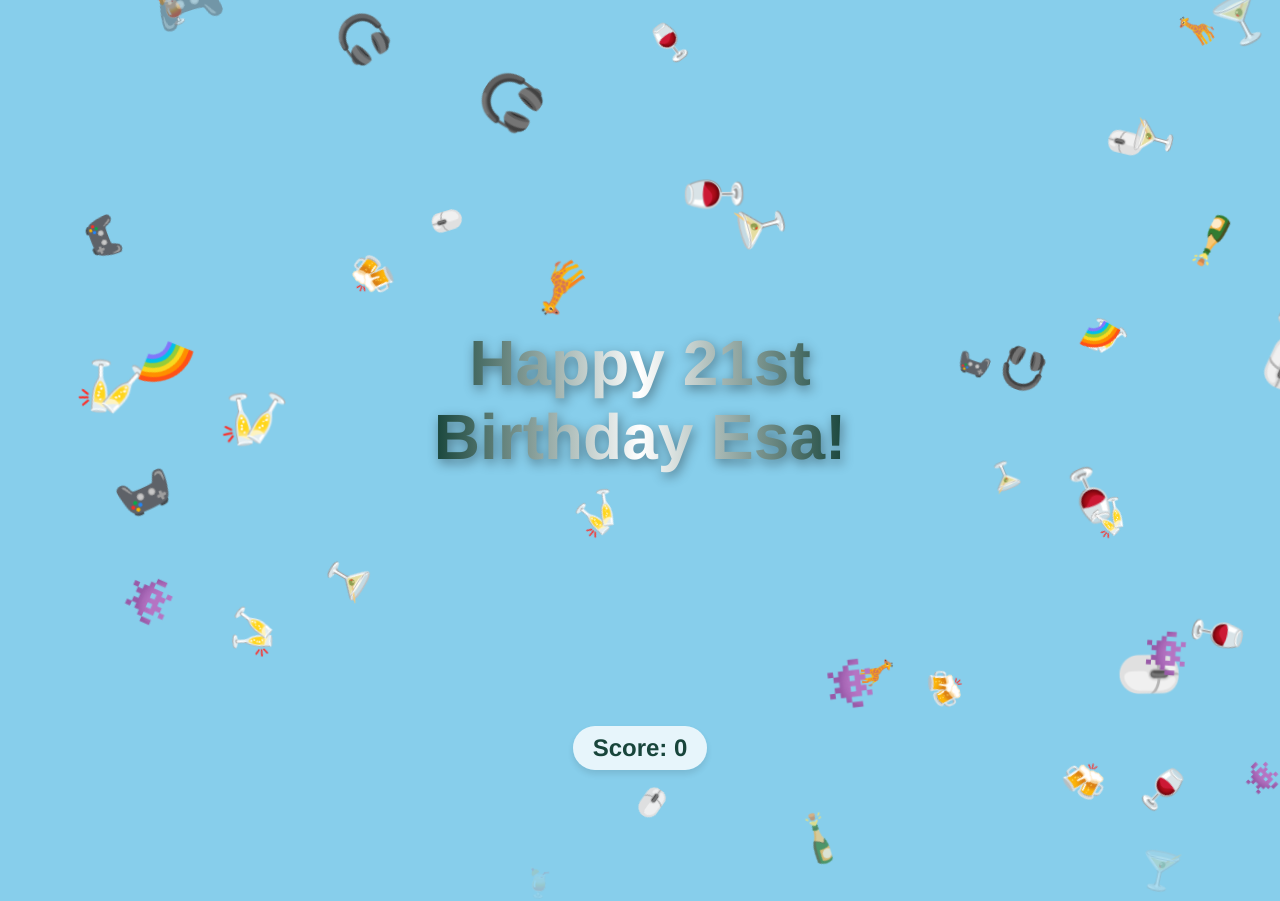
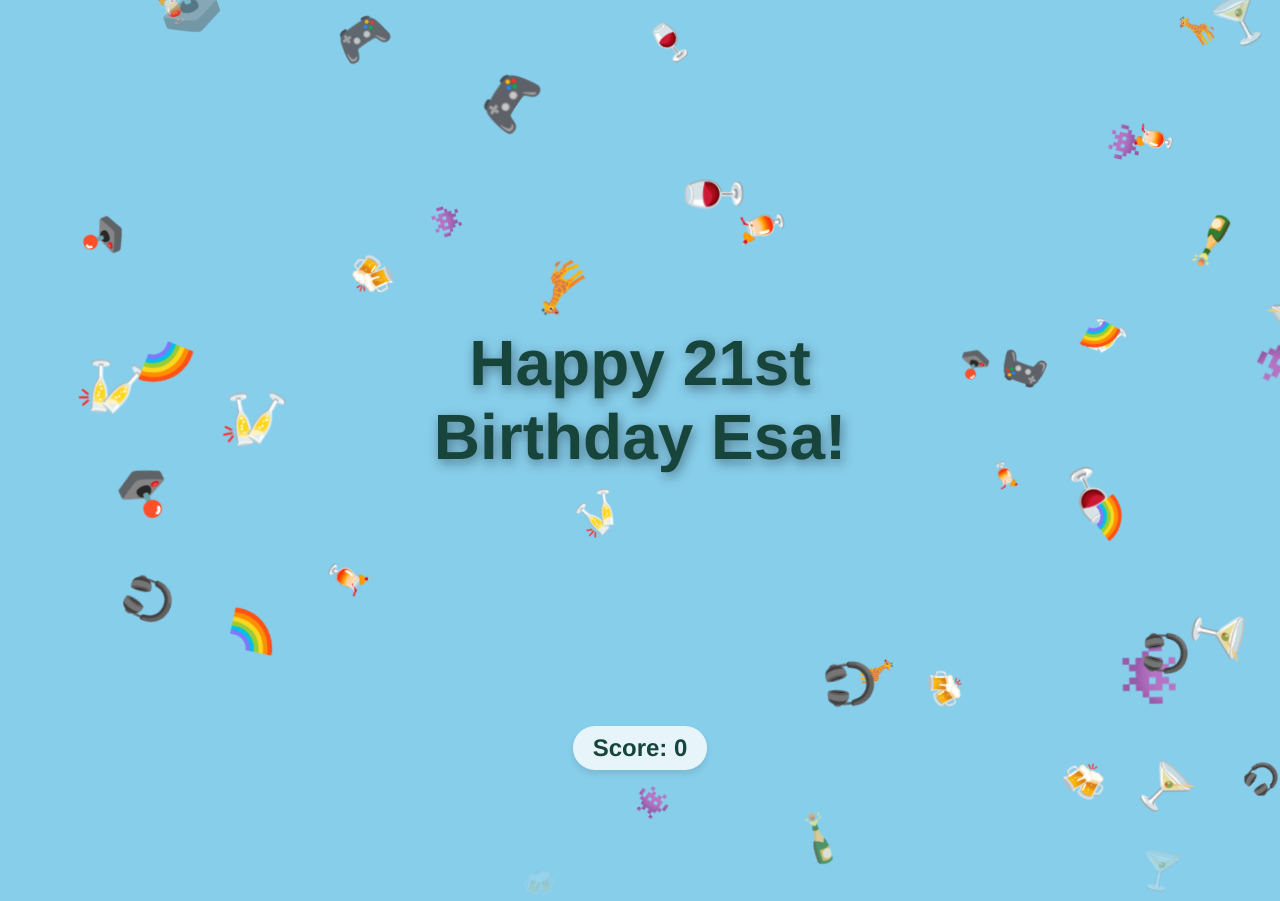
Before and after one commit to JeffBuda/happy-birthday, a plain HTML site: page index.html in a window 1280 px wide. Shown: the top 901 px of the page. Drawn offline with Linux system fonts and the light colour scheme.

Commit message:
fix font color

```diff
--- a/index.html
+++ b/index.html
@@ -35,7 +35,7 @@
             font-weight: 900;
             margin: 0;
             /* MSU Green and White text effect */
-            background: linear-gradient(to right, #18453B, #ffffff, #18453B, #ffffff, #18453B);
+            background: #18453B;
             background-size: 200% auto;
             -webkit-background-clip: text;
             background-clip: text;
@@ -107,7 +107,7 @@
         const scoreDisplay = document.getElementById('score-display');
 
         function spawnEmoji(isInitial = false) {
-            const emojis = ['🦒', '🌈', '🥂', '🍾', '🍻', '🍹', '🍸', '🍷', '🕹️', '🎮', '🎧', '👾', '🖱️'];
+            const emojis = ['🦒', '🌈', '🥂', '🍾', '🍻', '🍹', '🍸', '🍷', '🕹️', '🎮', '🎧', '👾'];
             const emojiEl = document.createElement('div');
 
             emojiEl.innerText = emojis[Math.floor(Math.random() * emojis.length)];
```
